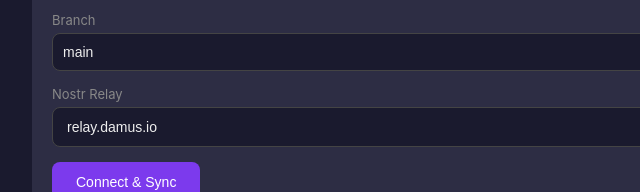
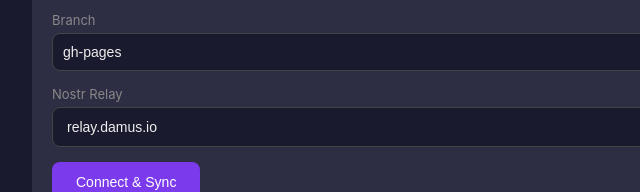
Before and after one commit to JavaScriptSolidServer/nostr-git-client, a website: page demo.html in a window 1280 px wide. Shown: the part 279-471 px from the top of the page, 228-868 px from the left. Drawn offline with Linux system fonts and the light colour scheme.

Commit message:
Fix demo: use gh-pages branch

```diff
--- a/demo.html
+++ b/demo.html
@@ -183,7 +183,7 @@
     </div>
     <div class="field">
       <label>Branch</label>
-      <input type="text" id="branch" value="main" placeholder="main">
+      <input type="text" id="branch" value="gh-pages" placeholder="main">
     </div>
     <div class="field">
       <label>Nostr Relay</label>
```
